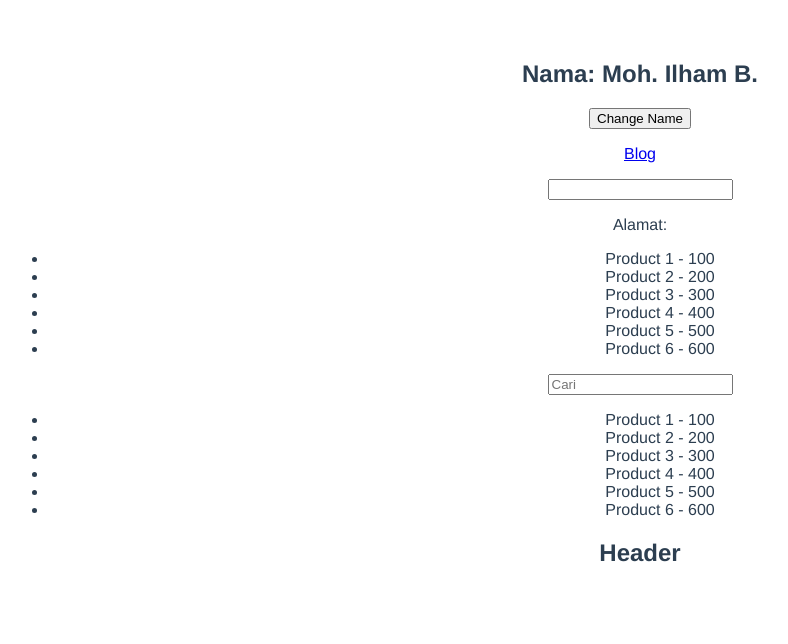
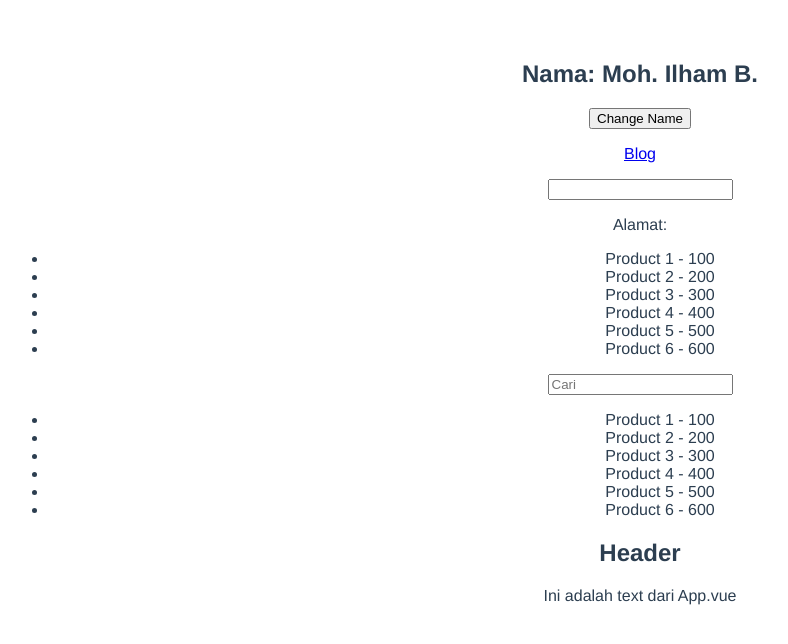
Before and after one commit to ilham76c/belajar, a Vue app in the folder vue/vue-project/: page / in a window 1280 px wide. Shown: the top 644 px of the page, without its empty margins (0-788 px from the left). Built offline with nearby package versions, Linux system fonts and the light colour scheme.

Commit message:
vue props

```diff
--- a/vue/vue-project/src/App.vue
+++ b/vue/vue-project/src/App.vue
@@ -21,7 +21,7 @@
       {{ item.title }} - {{ item.price }}
     </li>
   </ul>
-  <Header/>
+  <Header :text="text"/>
 </template>
 
 <script>
@@ -45,6 +45,7 @@ export default {
         {id: 5, title: 'Product 5', price: 500},
       ],
       cari: '',
+      text: 'Ini adalah text dari App.vue',
     }
   },
   methods: {
--- a/vue/vue-project/src/components/Header.vue
+++ b/vue/vue-project/src/components/Header.vue
@@ -1,10 +1,14 @@
 <template>
     <h2>Header</h2>
+    <p>{{ text }}</p>
 </template>
 
 <script>
 export default {
     name: 'Header',
+    props: [
+        'text'
+    ]
 }
 </script>
 
```
